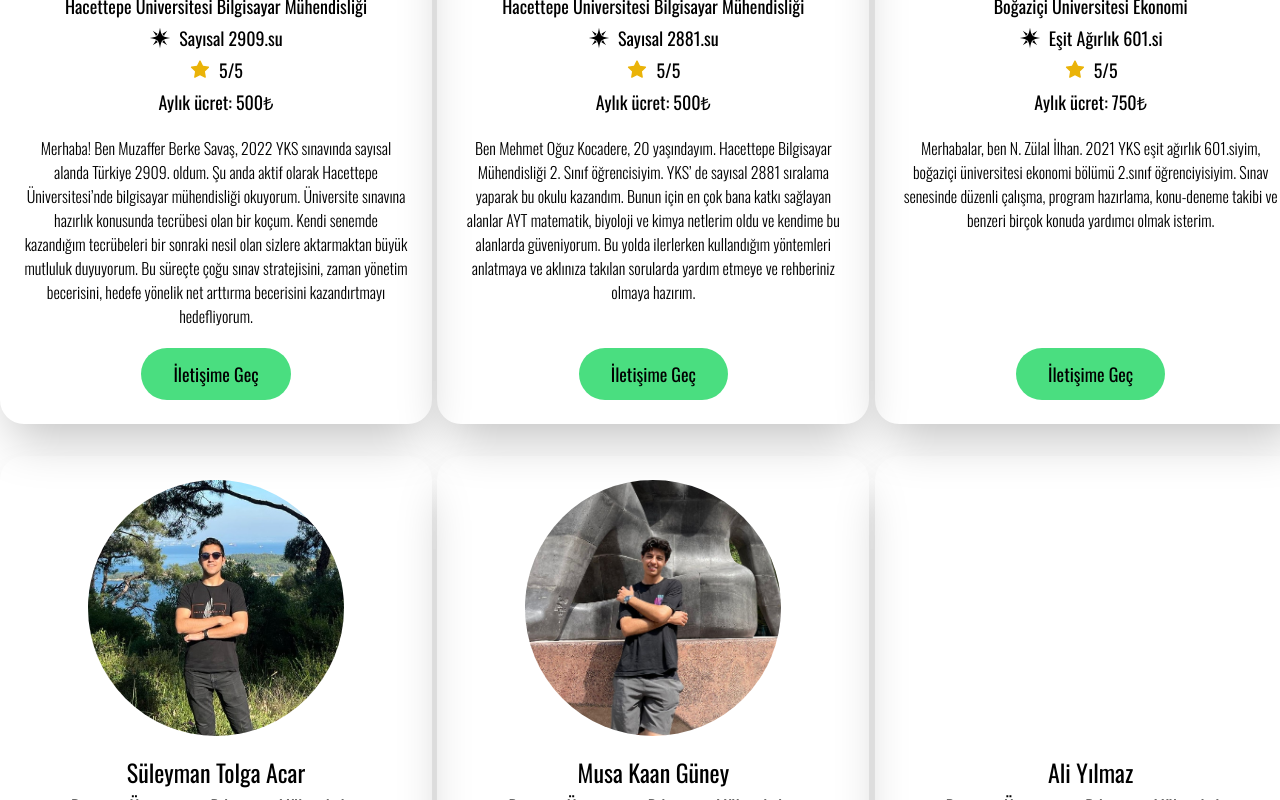
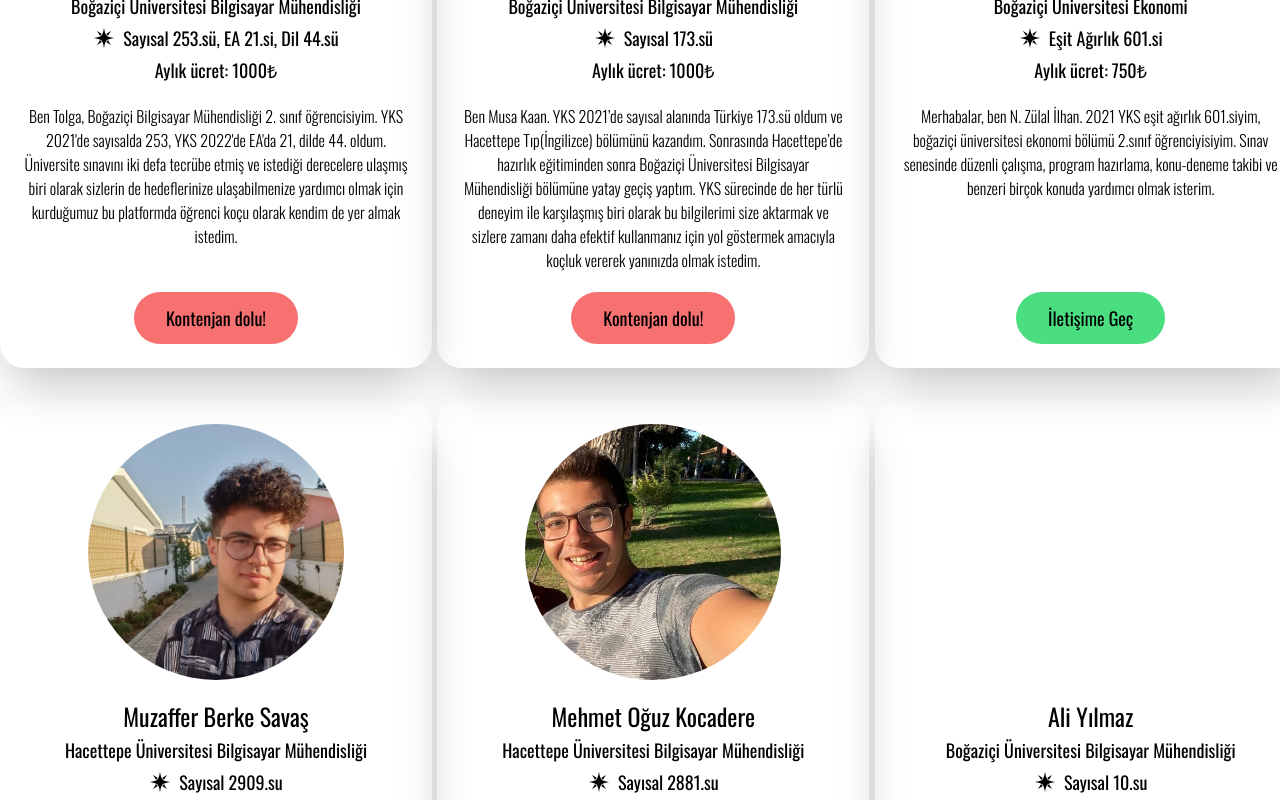
Before and after one commit to SuleymanTolgaAcar/koc-akademi, a Next.js app: page /kocluk in a window 1280 px wide. Shown: the part 1180-1980 px from the top of the page. Built offline with nearby package versions, Linux system fonts and the light colour scheme.

Commit message:
fixed alignment issues on about page

```diff
--- a/app/hakkimizda/page.tsx
+++ b/app/hakkimizda/page.tsx
@@ -19,7 +19,7 @@
         kurduğumuz bu organizasyonla, kolay arayüze sahip bir internet sitesi ve
         kaliteli kadromuzla karşınızdayız.
       </p>
-      <div className="md:grid md:grid-cols-12 flex flex-col gap-8 w-full px-20 mt-20">
+      <div className="md:grid md:grid-cols-12 flex flex-col items-center md:items-stretch gap-8 mt-20">
         <Card
           founder
           name="Musa Kaan Güney"
@@ -27,7 +27,7 @@
           title="Genel Direktör"
           price={0}
           rating={5}
-          description=""
+          description="Ben Musa Kaan. YKS 2021’de sayısal alanında Türkiye 173.sü oldum ve Hacettepe Tıp(İngilizce) bölümünü kazandım. Sonrasında Hacettepe’de hazırlık eğitiminden sonra Boğaziçi Üniversitesi Bilgisayar Mühendisliği bölümüne yatay geçiş yaptım. Daha öncesinde de bireysel olarak bana ulaşan öğrencilere neler yapmaları gerektiği hakkında yardımcı olurken bunu daha profesyonel şekilde ilerletmek amacıyla bu platformun genel yönetiminden sorumlu olacağım."
           image="bg-kaan"
         />
         <Card
--- a/app/kocluk/page.tsx
+++ b/app/kocluk/page.tsx
@@ -17,40 +17,13 @@
           </p>
         </div>
         <h1 className="text-4xl text-center">Koçlarımız</h1>
-        <div className="md:grid md:grid-cols-12 flex flex-col gap-8">
-          <Card
-            name="Muzaffer Berke Savaş"
-            department="Hacettepe Üniversitesi Bilgisayar Mühendisliği"
-            title="Sayısal 2909.su"
-            price={500}
-            rating={5}
-            description="Merhaba! Ben Muzaffer Berke Savaş, 2022 YKS sınavında sayısal alanda Türkiye 2909. oldum. Şu anda aktif olarak Hacettepe Üniversitesi’nde bilgisayar mühendisliği okuyorum. Üniversite sınavına hazırlık konusunda tecrübesi olan bir koçum. Kendi senemde kazandığım tecrübeleri bir sonraki nesil olan sizlere aktarmaktan büyük mutluluk duyuyorum. Bu süreçte çoğu sınav stratejisini, zaman yönetim becerisini, hedefe yönelik net arttırma becerisini kazandırtmayı hedefliyorum."
-            image="bg-muzaffer"
-          />
-          <Card
-            name="Mehmet Oğuz Kocadere"
-            department="Hacettepe Üniversitesi Bilgisayar Mühendisliği"
-            title="Sayısal 2881.su"
-            price={500}
-            rating={5}
-            description="Ben Mehmet Oğuz Kocadere, 20 yaşındayım. Hacettepe Bilgisayar Mühendisliği 2. Sınıf öğrencisiyim. YKS’ de sayısal 2881 sıralama yaparak bu okulu kazandım. Bunun için en çok bana katkı sağlayan alanlar AYT matematik, biyoloji ve kimya netlerim oldu ve kendime bu alanlarda güveniyorum. Bu yolda ilerlerken kullandığım yöntemleri anlatmaya ve aklınıza takılan sorularda yardım etmeye ve rehberiniz olmaya hazırım. "
-            image="bg-mehmetoguz"
-          />
-          <Card
-            name="N. Zülal İlhan"
-            department="Boğaziçi Üniversitesi Ekonomi"
-            title="Eşit Ağırlık 601.si"
-            price={750}
-            rating={5}
-            description="Merhabalar, ben N. Zülal İlhan. 2021 YKS eşit ağırlık 601.siyim, boğaziçi üniversitesi ekonomi bölümü 2.sınıf öğrenciyisiyim. Sınav senesinde düzenli çalışma, program hazırlama, konu-deneme takibi ve benzeri birçok konuda yardımcı olmak isterim."
-            image="bg-zulal"
-          />
+        <div className="md:grid md:grid-cols-12 flex flex-col gap-8 items-center md:items-stretch">
           <Card
             name="Süleyman Tolga Acar"
             department="Boğaziçi Üniversitesi Bilgisayar Mühendisliği"
             title="Sayısal 253.sü, EA 21.si, Dil 44.sü"
-            price={750}
-            rating={5}
+            price={1000}
+            rating={0}
             description="Ben Tolga, Boğaziçi Bilgisayar Mühendisliği 2. sınıf öğrencisiyim. YKS 2021'de sayısalda 253, YKS 2022'de EA'da 21, dilde 44. oldum. Üniversite sınavını iki defa tecrübe etmiş ve istediği derecelere ulaşmış biri olarak sizlerin de hedeflerinize ulaşabilmenize yardımcı olmak için kurduğumuz bu platformda öğrenci koçu olarak kendim de yer almak istedim."
             image="bg-tolga"
             full
@@ -59,13 +32,38 @@
             name="Musa Kaan Güney"
             department="Boğaziçi Üniversitesi Bilgisayar Mühendisliği"
             title="Sayısal 173.sü"
-            price={750}
-            rating={5}
-            description="lore ipsum dolor sit amet, consectetur adipiscing elit. Nulla
-        facilisi. Sed euismod, nisl quis tincidunt commodo, nunc
-        massa luctus augue, quis lacinia nisl velit id lorem."
+            price={1000}
+            rating={0}
+            description="Ben Musa Kaan. YKS 2021’de sayısal alanında Türkiye 173.sü oldum ve Hacettepe Tıp(İngilizce) bölümünü kazandım. Sonrasında Hacettepe’de hazırlık eğitiminden sonra Boğaziçi Üniversitesi Bilgisayar Mühendisliği bölümüne yatay geçiş yaptım. YKS sürecinde de her türlü deneyim ile karşılaşmış biri olarak bu bilgilerimi size aktarmak ve sizlere zamanı daha efektif kullanmanız için yol göstermek amacıyla koçluk vererek yanınızda olmak istedim."
             image="bg-kaan"
             full
+          />
+          <Card
+            name="N. Zülal İlhan"
+            department="Boğaziçi Üniversitesi Ekonomi"
+            title="Eşit Ağırlık 601.si"
+            price={750}
+            rating={0}
+            description="Merhabalar, ben N. Zülal İlhan. 2021 YKS eşit ağırlık 601.siyim, boğaziçi üniversitesi ekonomi bölümü 2.sınıf öğrenciyisiyim. Sınav senesinde düzenli çalışma, program hazırlama, konu-deneme takibi ve benzeri birçok konuda yardımcı olmak isterim."
+            image="bg-zulal"
+          />
+          <Card
+            name="Muzaffer Berke Savaş"
+            department="Hacettepe Üniversitesi Bilgisayar Mühendisliği"
+            title="Sayısal 2909.su"
+            price={500}
+            rating={0}
+            description="Merhaba! Ben Muzaffer Berke Savaş, 2022 YKS sınavında sayısal alanda Türkiye 2909. oldum. Şu anda aktif olarak Hacettepe Üniversitesi’nde bilgisayar mühendisliği okuyorum. Üniversite sınavına hazırlık konusunda tecrübesi olan bir koçum. Kendi senemde kazandığım tecrübeleri bir sonraki nesil olan sizlere aktarmaktan büyük mutluluk duyuyorum. Bu süreçte çoğu sınav stratejisini, zaman yönetim becerisini, hedefe yönelik net arttırma becerisini kazandırmayı hedefliyorum."
+            image="bg-muzaffer"
+          />
+          <Card
+            name="Mehmet Oğuz Kocadere"
+            department="Hacettepe Üniversitesi Bilgisayar Mühendisliği"
+            title="Sayısal 2881.su"
+            price={500}
+            rating={0}
+            description="Ben Mehmet Oğuz Kocadere, 20 yaşındayım. Hacettepe Bilgisayar Mühendisliği 2. Sınıf öğrencisiyim. YKS’ de sayısal 2881 sıralama yaparak bu okulu kazandım. Bunun için en çok bana katkı sağlayan alanlar AYT matematik, biyoloji ve kimya netlerim oldu ve kendime bu alanlarda güveniyorum. Bu yolda ilerlerken kullandığım yöntemleri anlatmaya ve aklınıza takılan sorularda yardım etmeye ve rehberiniz olmaya hazırım. "
+            image="bg-mehmetoguz"
           />
           <Card
             name="Ali Yılmaz"
--- a/components/Card.tsx
+++ b/components/Card.tsx
@@ -27,7 +27,7 @@
   full = false,
 }) => {
   return (
-    <div className="rounded-3xl w-fit p-6 flex flex-col gap-1 items-center shadow-2xl xl:col-span-4 col-span-6">
+    <div className="rounded-3xl w-11/12 xl:w-fit p-6 flex flex-col gap-1 items-center shadow-2xl xl:col-span-4 col-span-12">
       <div
         className={`rounded-full md:h-64 md:w-64 w-48 h-48 relative bg-cover bg-center overflow-hidden mb-4 ${image}`}
       ></div>
@@ -37,17 +37,15 @@
         <GiPolarStar size={22} className="inline-block text-black" />
         {title}
       </h3>
-      {!founder && (
+      {!founder && rating != 0 && (
         <h3 className="text-lg flex items-center gap-2">
           <AiFillStar size={22} className="inline-block text-yellow-500" />
           {rating}/5
         </h3>
       )}
       {!founder && <h3 className="text-lg">Aylık ücret: {price}₺</h3>}
-      <div className="py-4 flex items-center justify-center">
-        <p className="md:w-96 w-64 text-base font-light text-center">
-          {description}
-        </p>
+      <div className="py-4 md:w-96 flex items-center justify-center">
+        <p className="text-base font-light text-center">{description}</p>
       </div>
       {!founder && !full && (
         <Link
```
